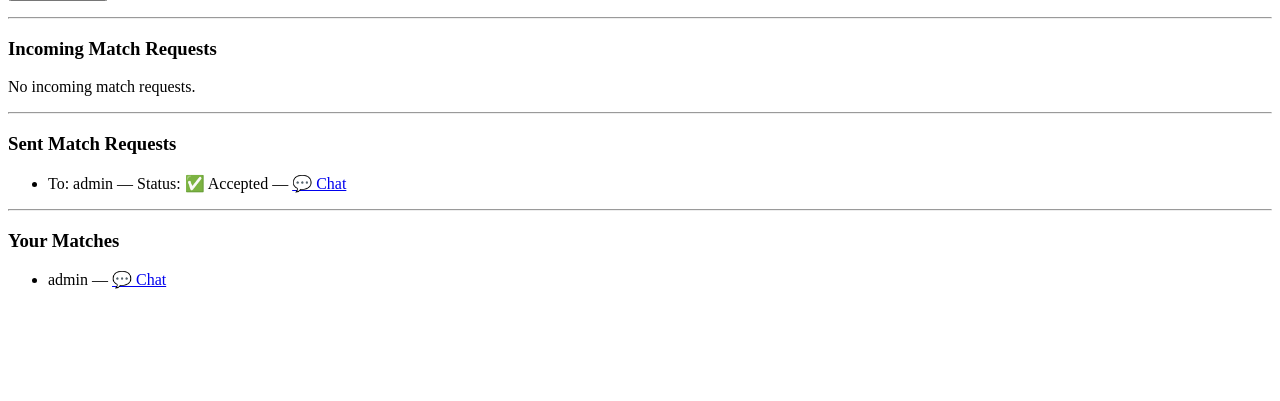
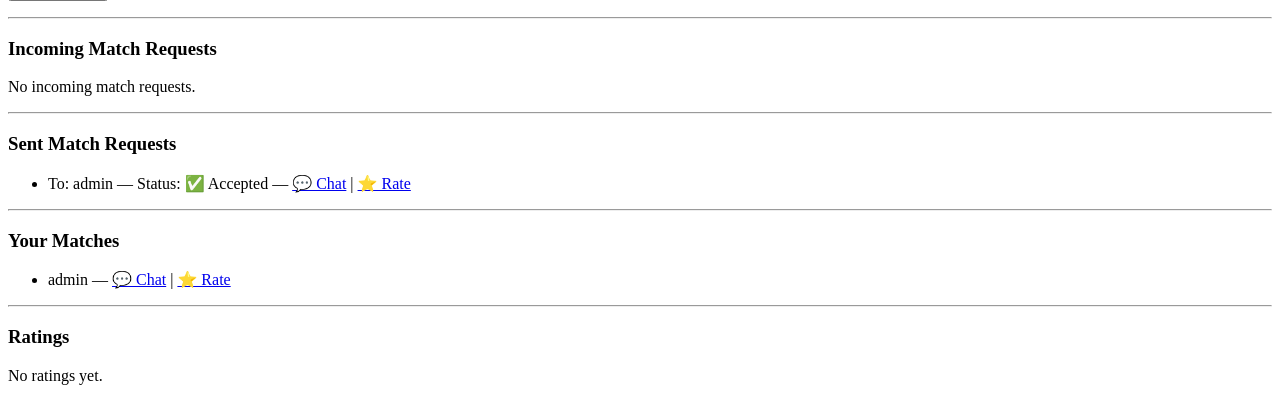
Before and after one commit to gizemmervedemir/SkillMeet, a Django app: page /accounts/profile/ in a window 1280 px wide. Shown: the part 844-1245 px from the top of the page. Before the commit the page ends 1133 px from the top, so only its background shows below. Run offline with Django 5.2, Linux system fonts and the light colour scheme; a user stored in the database is signed in; data comes from the database, SQL or seed files in the repository; tables that the repository leaves empty hold one stand-in row (values such as "Sample post").

Commit message:
💬 Profile page now shows ratings and allows rating matches

```diff
--- a/templates/accounts/profile.html
+++ b/templates/accounts/profile.html
@@ -41,8 +41,9 @@
         To: {{ req.receiver.username }} —
         Status:
         {% if req.is_accepted == True %}
-        ✅ Accepted
-        — <a href="{% url 'conversation' req.receiver.id %}">💬 Chat</a>
+        ✅ Accepted —
+        <a href="{% url 'conversation' req.receiver.id %}">💬 Chat</a> |
+        <a href="{% url 'rate_user' req.receiver.id %}">⭐ Rate</a>
         {% elif req.is_accepted == False %}
         ❌ Rejected
         {% else %}
@@ -62,10 +63,34 @@
 <ul>
     {% for req in match_requests_received %}
     <li>
-        {{ req.sender.username }} — <a href="{% url 'conversation' req.sender.id %}">💬 Chat</a>
+        {{ req.sender.username }} —
+        <a href="{% url 'conversation' req.sender.id %}">💬 Chat</a> |
+        <a href="{% url 'rate_user' req.sender.id %}">⭐ Rate</a>
     </li>
     {% endfor %}
 </ul>
 {% else %}
 <p>You don't have any accepted matches yet.</p>
 {% endif %}
+
+<hr>
+
+<h3>Ratings</h3>
+{% if avg_rating %}
+<p><strong>Average Rating:</strong> {{ avg_rating|floatformat:1 }} / 5</p>
+{% else %}
+<p>No ratings yet.</p>
+{% endif %}
+
+{% if ratings %}
+<ul>
+    {% for r in ratings %}
+    <li>
+        From: {{ r.rater.username }}<br>
+        Score: {{ r.score }}<br>
+        Comment: {{ r.comment|default:"(No comment)" }}<br>
+        Date: {{ r.created_at|date:"Y-m-d H:i" }}
+    </li>
+    {% endfor %}
+</ul>
+{% endif %}
```
